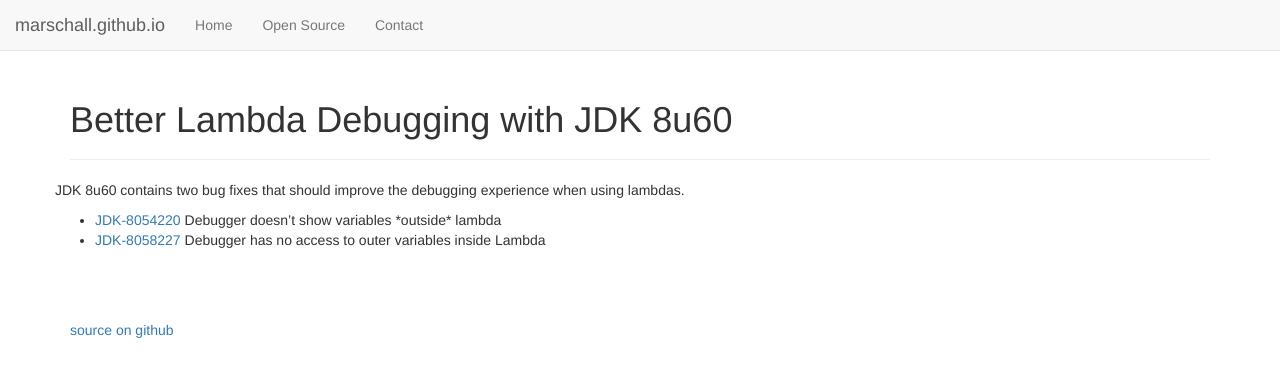
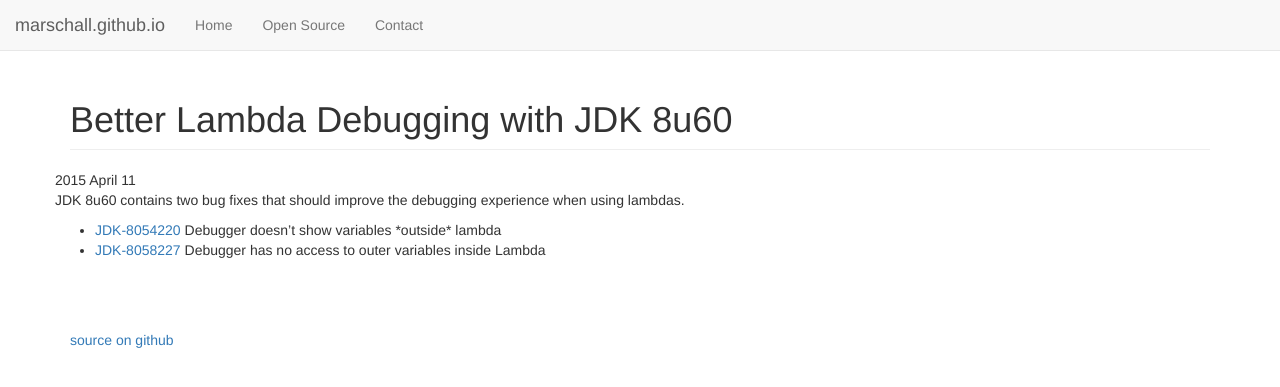
Before and after one commit to marschall/marschall.github.com, a Jekyll site: the page built from _posts/2015-04-11-lambda-debugging.md, in a window 1280 px wide. Shown: the top 387 px of the page. Built offline with Jekyll 4.4.1, drawn with Linux system fonts in a browser that asks for light colours.

Commit message:
small tweaks, add date to post

```diff
--- a/_layouts/post.html
+++ b/_layouts/post.html
@@ -2,10 +2,9 @@
 layout: default
 ---
 <section class="h-entry">
-  <div class="page-header">
-    <h1 class="p-name">{{ page.title }}</h1>
-  </div>
+  <h1 class="page-header p-name">{{ page.title }}</h1>
   <div class="row">
+    <time class="dt-published" datetime="{{ page.date | date: "%F" }}">{{ page.date | date: "%Y %B %-d" }}</time>
     <div class="span6 e-content">
       {{ content }}
     </div>
--- a/index.html
+++ b/index.html
@@ -6,6 +6,9 @@
 <h2>Blog Posts</h2>
 <ul class="list-unstyled">
   {% for post in site.posts %}
-    <li><h4><a href="{{ post.url }}">{{ post.title }}</a></h4> <time class="dt-published" datetime="{{ post.date | date: "%F" }}">{{ post.date | date: "%Y %B %-d" }}</time></li>
+    <li>
+      <h4><a href="{{ post.url }}">{{ post.title }}</a></h4>
+      <time class="dt-published" datetime="{{ post.date | date: "%F" }}">{{ post.date | date: "%Y %B %-d" }}</time>
+    </li>
   {% endfor %}
 </ul>
```
